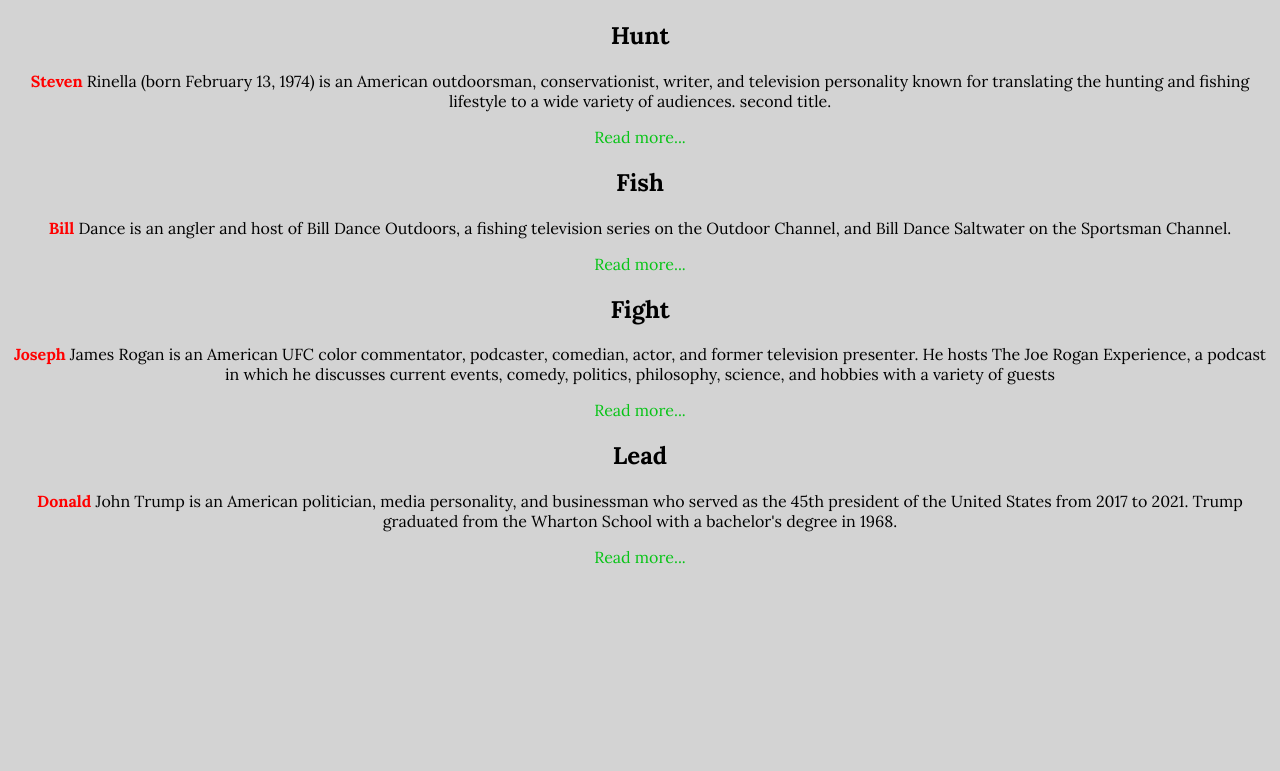
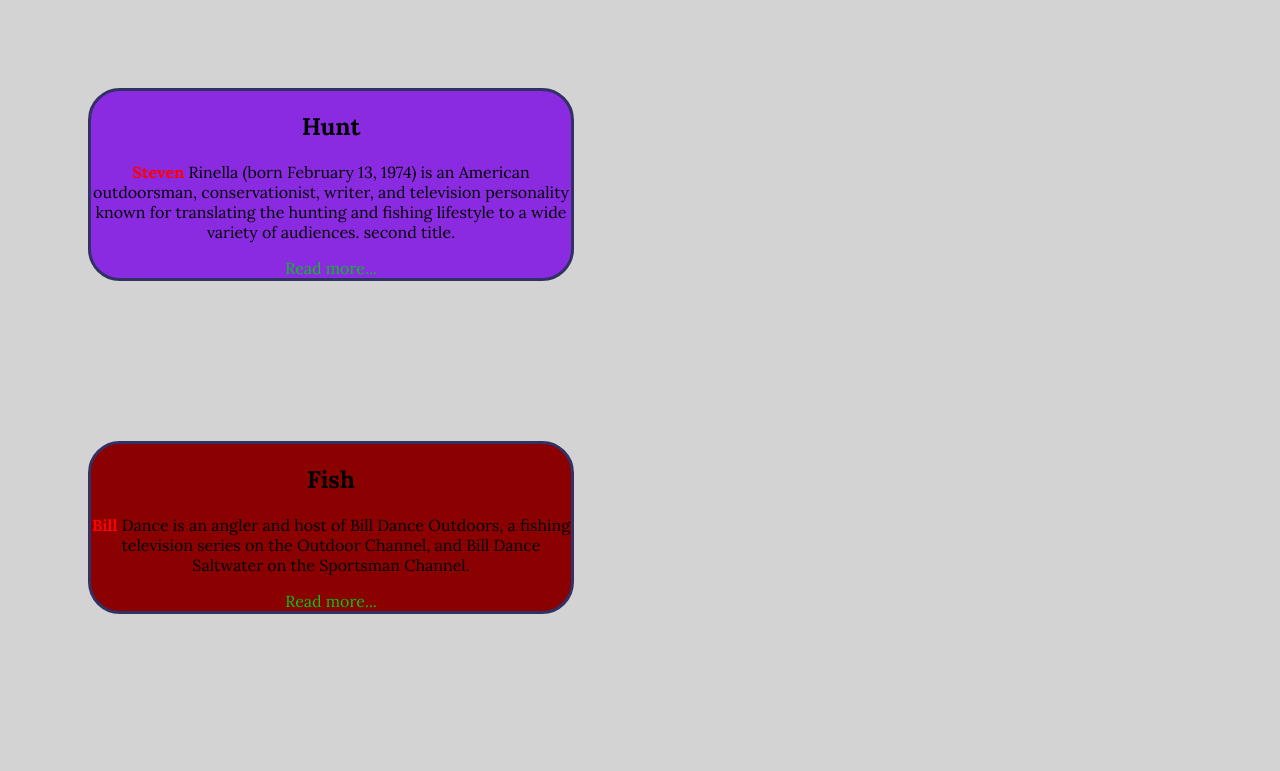
Before and after one commit to phillipstewart03/Lab-css-drills, a plain HTML site: page index.html in a window 1280 px wide. Shown: the top 771 px of the page. Drawn offline with Linux system fonts and the light colour scheme.

Commit message:
changed the html to correct the boxes added the color styles for boxes in css

```diff
--- a/index.html
+++ b/index.html
@@ -16,29 +16,35 @@
 
 <body>
     <Div id="Container">
-        <div class="boxes" id="box1">
-            <div class="image-header"></div>
+<div class="box1">
+        <div class="boxes blueviolet" id="box1">
+
                 <h2>Hunt</h2>
-            <p><span class="name">Steven</span> Rinella (born February 13, 1974) is an American outdoorsman, conservationist, writer, and
+                <p><span class="name">Steven</span> Rinella (born February 13, 1974) is an American outdoorsman,
+                    conservationist, writer, and
                     television personality known for translating the hunting and fishing lifestyle to a wide variety of
                     audiences. <span class="color-change"> second </span> title.</p>
                 <div class="readme-wrapper">
                     <a href="https://en.wikipedia.org/wiki/Steven_Rinella" target="_blank">Read more...</a>
                 </div>
             </div>
-        <div class="boxes" id="box2">
+        </div>
+
+        <div class="boxes red" id="box2">
             <div class=""></div>
             <H2>Fish</H2>
-            <p><span class="name">Bill</span> Dance is an angler and host of Bill Dance Outdoors, a fishing television series on the Outdoor
+            <p><span class="name">Bill</span> Dance is an angler and host of Bill Dance Outdoors, a fishing television
+                series on the Outdoor
                 Channel, and Bill Dance Saltwater on the Sportsman Channel.</p>
             <div class="readme-wrapper">
                 <a href="https://en.wikipedia.org/wiki/Bill_Dance_(television_host)" target="_blank">Read more...</a>
             </div>
 
         </div>
-        <div class="boxes" id="boxN">
+        <div class="boxes green" id="boxN">
             <h2>Fight</h2>
-            <p><span class="name">Joseph</span> James Rogan is an American UFC color commentator, podcaster, comedian, actor, and former
+            <p><span class="name">Joseph</span> James Rogan is an American UFC color commentator, podcaster, comedian,
+                actor, and former
                 television
                 presenter. He hosts The Joe Rogan Experience, a podcast in which he discusses current events, comedy,
                 politics, philosophy, science, and hobbies with a variety of guests</p>
@@ -46,9 +52,10 @@
                 <a href="https://en.wikipedia.org/wiki/Joe_Rogan" target="_blank">Read more...</a>
             </div>
         </div>
-        <div class="boxes" id="box45">
+        <div class="boxes orange" id="box45">
             <h2>Lead</h2>
-            <p><span class="name">Donald</span> John Trump is an American politician, media personality, and businessman who served as the 45th
+            <p><span class="name">Donald</span> John Trump is an American politician, media personality, and businessman
+                who served as the 45th
                 president of the United States from 2017 to 2021. Trump graduated from the Wharton School with a
                 bachelor's degree in 1968.</p>
 
--- a/styles.css
+++ b/styles.css
@@ -25,3 +25,30 @@
     color: rgb(255, 0, 0);
     font-weight: bolder;
 }
+.boxes{
+    margin: 5em;
+    padding: 0em;
+    border: solid rgb(49, 49, 99);
+    border-radius: 2em;
+    width: 30em;
+    display: inline-block
+}
+.blueviolet{
+    border-radius: 2em;
+    background-color: blueviolet;
+
+}
+.orange{
+    border-radius: 2em;
+    background-color: orange;
+
+}
+.red{
+    border-radius: 2em;
+    background-color: darkred;
+
+}
+.green{
+    border-radius: 2em;
+    background-color: limegreen;
+}
```
Lines whose indentation alone changed are shown as unchanged.
